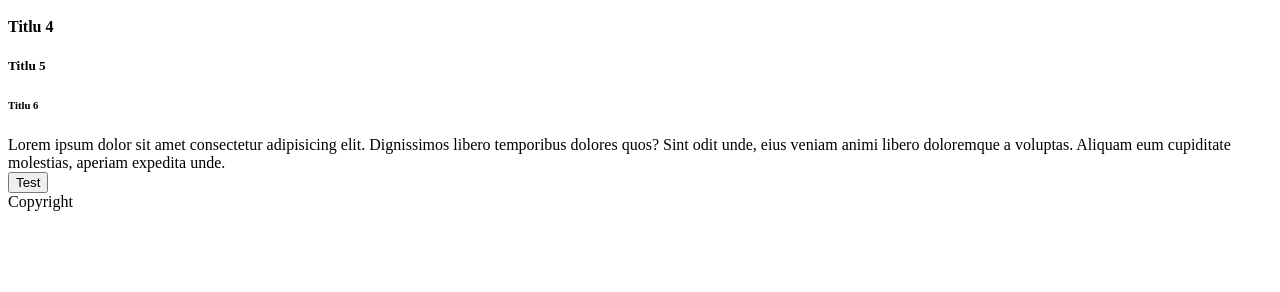
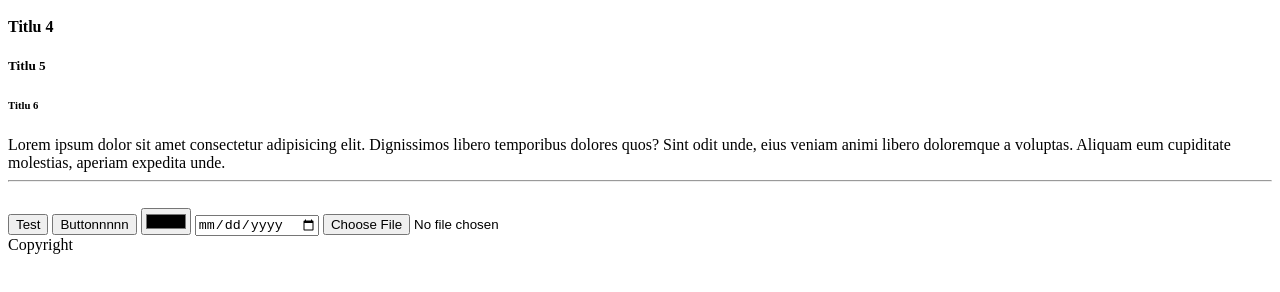
Before and after one commit to denisdamse/Curs1, a plain HTML site: page index.html in a window 1280 px wide. Shown: the part 256-548 px from the top of the page. Drawn offline with Linux system fonts and the light colour scheme.

Commit message:
first commit

```diff
--- a/index.html
+++ b/index.html
@@ -34,7 +34,13 @@
         <h6>Titlu 6</h6>
     </header>
     <main>Lorem ipsum dolor sit amet consectetur adipisicing elit. Dignissimos libero temporibus dolores quos? Sint odit unde, eius veniam animi libero doloremque a voluptas. Aliquam eum cupiditate molestias, aperiam expedita unde.</main>
+    <hr />
+    <br />
    <button>Test</button>
+   <input type="button" value="Buttonnnnn">
+   <input type="color" name="Culoare">
+   <input type="date" name="Date">
+   <input type="file" name="Choose file">
     <footer>
         Copyright
     </footer>
```
